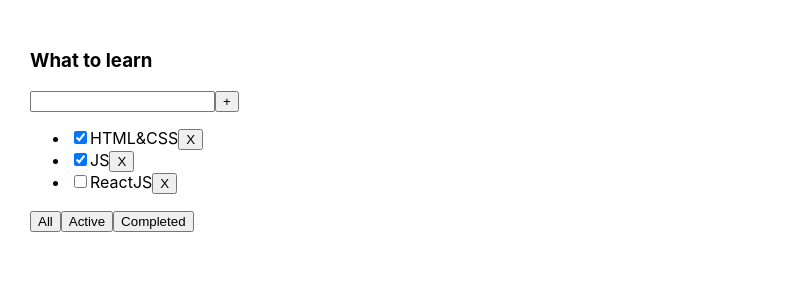
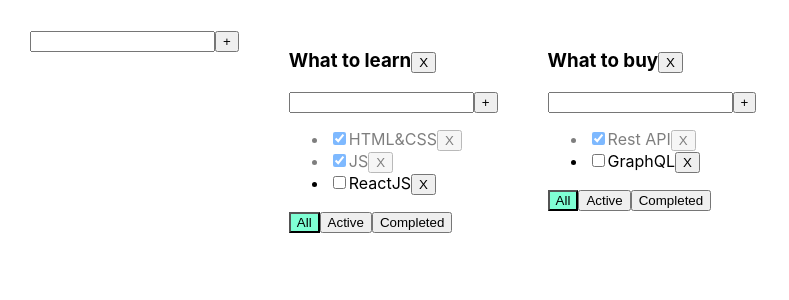
Before and after one commit to ivan-kevra/todolist, a React (Create React App) app: page / in a window 1280 px wide. Shown: the top 300 px of the page, without its empty margins (0-789 px from the left). Built offline with nearby package versions, Linux system fonts and the light colour scheme.

Commit message:
add addItemForm and Editable span

```diff
--- a/src/App.css
+++ b/src/App.css
@@ -6,3 +6,16 @@
 .App > div {
   margin-right: 50px;
 }
+.error {
+  border: red 1px solid;
+}
+
+.error-message {
+  color: red;
+}
+.active-filter {
+  background-color: aquamarine;
+}
+.is-done {
+  opacity: 0.5;
+}
--- a/src/App.tsx
+++ b/src/App.tsx
@@ -2,46 +2,109 @@
 import './App.css';
 import {Todolist} from "./Todolist";
 import {v1} from "uuid";
+import {AddItemForm} from "./components/AddItemForm";
 
 export type TaskType = {
     id: string
     title: string
     isDone: boolean
 }
+export type TodolistType = {
+    id: string
+    title: string
+    filter: FilterValuesType
+}
 export type FilterValuesType = 'all' | 'active' | 'completed'
+
+export type TasksStateType = {
+    [key: string]: TaskType[]
+}
 export const App = () => {
+    let todolistID1 = v1()
+    let todolistID2 = v1()
 
-    const [tasks, setTasks] = useState<TaskType[]>([
-        {id: v1(), title: "HTML&CSS", isDone: true},
-        {id: v1(), title: "JS", isDone: true},
-        {id: v1(), title: "ReactJS", isDone: false}
+    let [todolists, setTodolists] = useState<TodolistType[]>([
+        {id: todolistID1, title: 'What to learn', filter: 'all'},
+        {id: todolistID2, title: 'What to buy', filter: 'all'},
     ])
-    const [filter, setFilter] = useState<FilterValuesType>('all')
-    const removeTask = (taskId: string) => setTasks(tasks.filter((task) => task.id !== taskId))
-    const changeFilter = (value: FilterValuesType) => setFilter(value)
+    let [tasks, setTasks] = useState<TasksStateType>({
+        [todolistID1]: [
+            {id: v1(), title: 'HTML&CSS', isDone: true},
+            {id: v1(), title: 'JS', isDone: true},
+            {id: v1(), title: 'ReactJS', isDone: false},
 
-    const addTask = (title: string) => {
-        setTasks([{id: v1(), title, isDone: false}, ...tasks])
+        ],
+        [todolistID2]: [
+            {id: v1(), title: 'Rest API', isDone: true},
+            {id: v1(), title: 'GraphQL', isDone: false},
+        ]
+    })
+    const removeTask = (todolistId: string, taskId: string) => {
+        let todolistTasks = tasks[todolistId]
+        tasks[todolistId] = todolistTasks.filter((task) => task.id !== taskId)
+        setTasks({...tasks})
     }
-
-
-    let tasksForTodolist = tasks
-
-    if (filter === 'active') {
-        tasksForTodolist = tasks.filter(task => !task.isDone)
+    const addTask = (todolistId: string, title: string) => {
+        const newTask = {id: v1(), title, isDone: false}
+        setTasks({...tasks, [todolistId]: [newTask, ...tasks[todolistId]]})
     }
-    if (filter === 'completed') {
-        tasksForTodolist = tasks.filter(task => task.isDone)
+    const changeTaskStatus = (todolistId: string, taskId: string, isDone: boolean) => {
+        let todolistTasks = tasks[todolistId]
+        tasks[todolistId] = todolistTasks.map((task) => task.id === taskId ? {...task, isDone} : task)
+        setTasks({...tasks})
+    }
+    const changeTaskTitle = (todolistId: string, taskId: string, title: string) => {
+        let todolistTasks = tasks[todolistId]
+        tasks[todolistId] = todolistTasks.map((task) => task.id === taskId ? {...task, title} : task)
+        setTasks({...tasks})
+    }
+    const changeFilter = (todolistId: string, filter: FilterValuesType) => {
+        setTodolists(todolists.map((todolist) => todolist.id === todolistId
+            ? {...todolist, filter}
+            : todolist))
+    }
+    const removeTodolist = (todolistId: string) => {
+        setTodolists(todolists.filter((todolist) => todolist.id !== todolistId))
+        delete tasks[todolistId]
+        setTasks({...tasks})
+    }
+    const addTodolist = (title: string) => {
+        let newTodolistId = v1()
+        const newTodolist: TodolistType = {id: newTodolistId, title, filter: 'all'}
+        setTodolists([newTodolist, ...todolists])
+        setTasks({...tasks, [newTodolistId]: []})
+    }
+    const changeTodolistTitle = (todolistId: string, title: string) => {
+        setTodolists(todolists.map((todolist) => todolist.id === todolistId ? {...todolist, title} : todolist))
     }
 
     return (
         <div className="App">
-            <Todolist title={'What to learn'}
-                      tasks={tasksForTodolist}
-                      removeTask={removeTask}
-                      changeFilter={changeFilter}
-                      filter={filter}
-                      addTask={addTask}/>
+            <AddItemForm addItem={addTodolist}/>
+            {todolists.map((todolist) => {
+                let allTodolistTasks = tasks[todolist.id]
+                let tasksForTodolist = allTodolistTasks
+                if (todolist.filter === 'active') {
+                    tasksForTodolist = allTodolistTasks.filter(task => !task.isDone)
+                }
+                if (todolist.filter === 'completed') {
+                    tasksForTodolist = allTodolistTasks.filter(task => task.isDone)
+                }
+                return (
+                    <Todolist id={todolist.id}
+                              key={todolist.id}
+                              title={todolist.title}
+                              filter={todolist.filter}
+                              tasks={tasksForTodolist}
+                              removeTask={removeTask}
+                              changeFilter={changeFilter}
+                              addTask={addTask}
+                              changeTaskStatus={changeTaskStatus}
+                              changeTaskTitle={changeTaskTitle}
+                              removeTodolist={removeTodolist}
+                              changeTodolistTitle={changeTodolistTitle}/>
+                )
+            })}
 
         </div>
     );
--- a/src/Todolist.tsx
+++ b/src/Todolist.tsx
@@ -1,60 +1,75 @@
-import React, {ChangeEvent, useState, KeyboardEvent} from 'react';
+import React, {ChangeEvent} from 'react';
 import {FilterValuesType, TaskType} from "./App";
+import {AddItemForm} from "./components/AddItemForm";
+import {EditableSpan} from "./components/EditableSpan";
 
 type TodolistPropsType = {
+    id: string
     title: string
     tasks: TaskType[]
-    removeTask: (taskId: string) => void
-    changeFilter: (filter: FilterValuesType) => void
+    removeTask: (todolistId: string, taskId: string) => void
+    changeFilter: (todolistId: string, filter: FilterValuesType) => void
     filter: FilterValuesType
-    addTask: (title: string) => void
+    addTask: (todolistId: string, title: string) => void
+    changeTaskStatus: (todolistId: string, taskId: string, isDone: boolean) => void
+    changeTaskTitle: (todolistId: string, taskId: string, title: string) => void
+    removeTodolist: (todolistId: string) => void
+    changeTodolistTitle: (todolistId: string, title: string) => void
 }
 export const Todolist: React.FC<TodolistPropsType> = (props) => {
-    const [title, setTitle] = useState('')
-    const setAllFilterHandler = () => props.changeFilter('all')
-    const setActiveFilterHandler = () => props.changeFilter('active')
-    const setCompletedFilterHandler = () => props.changeFilter('completed')
-
-    const addTaskHandler = () => {
-        if (title.trim() !== '') {
-            props.addTask(title.trim())
-            setTitle('')
+        const setAllFilterHandler = () => props.changeFilter(props.id, 'all')
+        const setActiveFilterHandler = () => props.changeFilter(props.id, 'active')
+        const setCompletedFilterHandler = () => props.changeFilter(props.id, 'completed')
+        const removeTodolistHandler = () => {
+            props.removeTodolist(props.id)
         }
+        const addTaskHandler = (title: string) => {
+            props.addTask(props.id, title)
         }
-    const onChangeTitle = (event: ChangeEvent<HTMLInputElement>) => setTitle(event.currentTarget.value)
-    const onEnterHandler = (event: KeyboardEvent<HTMLInputElement>) => {
-        if (event.key === 'Enter') {
-            addTaskHandler()
-        }
+        const onChangeTodolistTitle = (title: string) => {
+            props.changeTodolistTitle(props.id, title)
         }
         return (
             <div>
-            <h3>{props.title}</h3>
-            <div>
-                <input value={title} onChange={onChangeTitle} onKeyUp={onEnterHandler}/>
-                <button onClick={addTaskHandler}>+</button>
-            </div>
+                <h3>
+                    <EditableSpan title={props.title} onChange={onChangeTodolistTitle}/>
+                    <button onClick={removeTodolistHandler}>X</button>
+                </h3>
+                <AddItemForm addItem={addTaskHandler}/>
                 <ul>
                     {props.tasks.map(task => {
                             const removeTaskHandler = () => {
-                            props.removeTask(task.id)
+                                props.removeTask(props.id, task.id)
+                            }
+                            const changeTaskStatusHandler = (event: ChangeEvent<HTMLInputElement>) => {
+                                props.changeTaskStatus(props.id, task.id, event.currentTarget.checked)
+                            }
+                            const changeTaskTitleHandler = () => {
+                                props.changeTaskTitle(props.id, task.id, task.title)
                             }
                             return (
-                            <li key={task.id}>
-                                <input type="checkbox" checked={task.isDone}/>
-                                <span>{task.title}</span>
+                                <li key={task.id} className={task.isDone ? 'is-done' : ''}>
+                                    <input type="checkbox" checked={task.isDone} onChange={changeTaskStatusHandler}/>
+                                    <EditableSpan title={task.title} onChange={changeTaskTitleHandler}/>
                                     <button onClick={removeTaskHandler}>X</button>
                                 </li>)
                         }
                     )
                     }
-
                 </ul>
                 <div>
-                <button onClick={setAllFilterHandler}>All</button>
-                <button onClick={setActiveFilterHandler}>Active</button>
-                <button onClick={setCompletedFilterHandler}>Completed</button>
+                    <button onClick={setAllFilterHandler} className={props.filter === 'all' ? 'active-filter' : ''}>
+                        All
+                    </button>
+                    <button onClick={setActiveFilterHandler} className={props.filter === 'active' ? 'active-filter' : ''}>
+                        Active
+                    </button>
+                    <button onClick={setCompletedFilterHandler}
+                            className={props.filter === 'completed' ? 'active-filter' : ''}>
+                        Completed
+                    </button>
                 </div>
             </div>
         );
-};
+    }
+;
--- /dev/null
+++ b/src/components/AddItemForm.tsx
@@ -0,0 +1,34 @@
+import React, {ChangeEvent, KeyboardEvent, useState} from 'react';
+
+type AddItemFormPropsType = {
+    addItem: (title: string) => void
+}
+export const AddItemForm: React.FC<AddItemFormPropsType> = (props) => {
+    const [title, setTitle] = useState('')
+    const [error, setError] = useState<string | null>(null)
+    const addTaskHandler = () => {
+        if (title.trim() !== '') {
+            props.addItem(title.trim())
+            setTitle('')
+        } else {
+            setError('Title is required')
+        }
+    }
+    const onChangeTitle = (event: ChangeEvent<HTMLInputElement>) => {
+        setTitle(event.currentTarget.value)
+    }
+    const onEnterHandler = (event: KeyboardEvent<HTMLInputElement>) => {
+        setError('')
+        if (event.key === 'Enter') {
+            addTaskHandler()
+        }
+    }
+    return (
+        <div>
+            <input value={title} onChange={onChangeTitle} onKeyUp={onEnterHandler}
+                   className={error ? 'error' : ''}/>
+            <button onClick={addTaskHandler}>+</button>
+            {error && <div className='error-message'>{error}</div>}
+        </div>
+    );
+};
--- /dev/null
+++ b/src/components/EditableSpan.tsx
@@ -0,0 +1,30 @@
+import React, {ChangeEvent, useState} from 'react';
+
+type EditableSpanPropsType = {
+    title: string
+    onChange: (newTitle: string) => void
+}
+export const EditableSpan: React.FC<EditableSpanPropsType> = (props) => {
+    const [editMode, setEditMode] = useState<boolean>(false)
+    const [title, setTitle] = useState(props.title)
+    const onChangeHandler = (event: ChangeEvent<HTMLInputElement>) => {
+        setTitle(event.currentTarget.value)
+    }
+    const activateViewMode = () => {
+        setEditMode(false)
+        props.onChange(title)
+    }
+    const activateEditMode = () => {
+        setEditMode(true)
+        setTitle(props.title)
+    }
+    return (
+        <>
+            {editMode
+                ? <input value={title} onBlur={activateViewMode} autoFocus onChange={onChangeHandler}/>
+                : <span onDoubleClick={activateEditMode}>{title}</span>
+            }
+        </>
+    )
+        ;
+};
```
Lines whose indentation alone changed are shown as unchanged.
